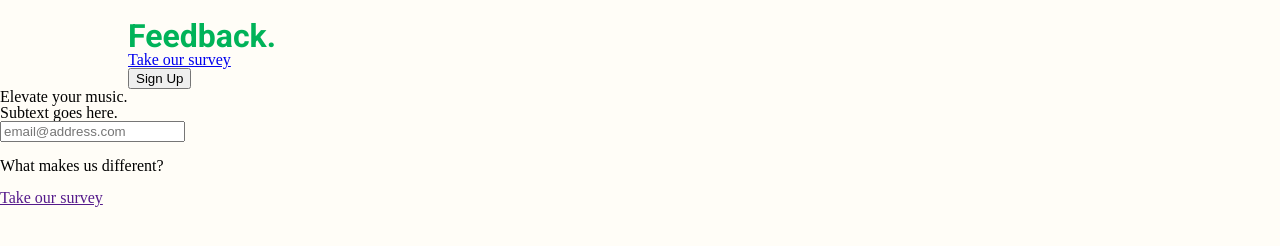
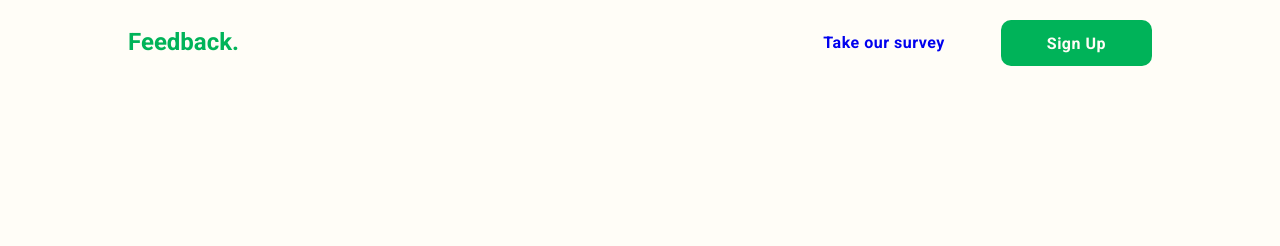
Before and after one commit to andfoster/andfoster.github.com, a plain HTML site: page index.html in a window 1280 px wide. Drawn offline with Linux system fonts and the light colour scheme.

Commit message:
nav bar finished

```diff
--- a/index.html
+++ b/index.html
@@ -8,68 +8,41 @@
     <link rel="stylesheet" href="style/index.css">
 </head>
 <body>
-    <div id="navParent">
-        <h3>Feedback.</h3>
-        <!-- <img src="" alt="" class="logo med"> -->
-        <div id="nav-right">
-            <a href="#">
-                <p>Take our survey</p>
-            </a>
-            <button onclick="document.location = '#'">
-                <p>Sign Up</p>
+    <div id="landing-parent">
+        <div id="landing-wrapper">
+            <div id="nav-parent">
+                <div id="nav-wrapper">
+                    <div id="logo-parent">
+                        <p>Feedback.</p>
+                    </div>
+                    <div id="right-nav-parent">
+                        <div id="right-nav-wrapper">
+                            <a href="#"><p>Take our survey</p></a>
+                            <button>
+                                <a href=""><p>Sign Up</p></a>
                             </button>
                         </div>
                     </div>
-    <div id="hero-parent">
-        <div id="hero-parent-left">
-            <div id="title-text-parent">
-                <h1>Elevate your music.</h1>
-                <p>Subtext goes here.</p>
-            </div>
-            <div id="email-input-parent">
-                <p></p>
-                <input type="text" placeholder="email@address.com"></input>
                 </div>
             </div>
-        <img src="" alt="" class="hero-image">
+            <div id="title-parent">
+                <div id="title-wrapper">
+                    <!-- Title text here -->
+                    <!-- Subtitle text here -->
                 </div>
-    <div id="features-parent">
-        <h2>What makes us different?</h2>
-        <div id="features-wrapper">
-            <div class="feature-card">
-
             </div>
-            <div class="feature-card">
-
-            </div>
-            <div class="feature-card">
-
-            </div>
-            <div class="feature-card">
-
-            </div>
-            <div class="feature-card">
-
-            </div>
-            <div class="feature-card">
-
+            <div id="sign-up-parent">
+                <div id="sign-up-wrapper">
+                    <!-- Description text -->
+                    <div id="email-box-parent">
+                        <div id="email-box-wrapper">
+                            <!-- fourm here -->
+                            <!-- button here -->
                         </div>
                     </div>
                 </div>
-    <footer>
-        <div id="footer-wrapper">
-            <img src="" alt="" class="logo large">
-            <a href="">
-                <p>Take our survey</p>
-            </a>
-            <div id="social-parent">
-                <div id="social-wrapper">
-                    <img src="" alt="" class="social">
-                    <img src="" alt="" class="social">
-                    <img src="" alt="" class="social">
             </div>
         </div>
     </div>
-    </footer>
 </body>
 </html>
--- a/style/index.scss
+++ b/style/index.scss
@@ -2,20 +2,67 @@
 
 body {
     background: #FFFDF7;
+}
 
-    div#navParent {
+div#landing-parent {
     width: clamp(480px, 80%, 2000px);
     margin: 20px auto 0 auto;
 
-        h3 {
+    div#landing-wrapper {
+
+        div#nav-parent {
+            width: inherit;
+
+            div#nav-wrapper {
+                display: grid;
+                grid-template-columns: 1fr 1fr;
+
+                div#logo-parent {
+                    p {
                         color: #00B359;
+                        font-size: 1.5em;
+                        padding: 10px 0;
+                        font-weight: bold;
+                        font-family: 'Roboto', sans-serif;
+                    }
+                }
+
+                div#right-nav-parent {
+                    display: block;
+                    float: right;
+                    min-width: 480px;
+
+                    div#right-nav-wrapper {
+                        display: grid;
+                        grid-template-columns: 1fr auto;
+
+                        p {
+                            padding: 15px 3.5em;
+                            font-size: 1em;
                             font-family: 'Roboto', sans-serif;
                             font-weight: bold;
-            font-size: 2em;
+                            letter-spacing: .5px;
+                            float: right;
+                        }
+
+                        button {
+                            background: #00B359;
+                            border: 0;
+                            border-radius: 10px;
+
+                            p {
+                                color: #FFFDF7;
+                                font-size: 1.2em;
+                                padding: 10px 2.5em;
                             }
                         }
                     }
 
-@media (max-width: 480px) {
-    // smaller screens
                 }
+
+            }
+
+        }
+
+    }
+}
```
Also changed, not shown: style/index.css, 1 other file. Lines whose indentation alone changed are shown as unchanged.
